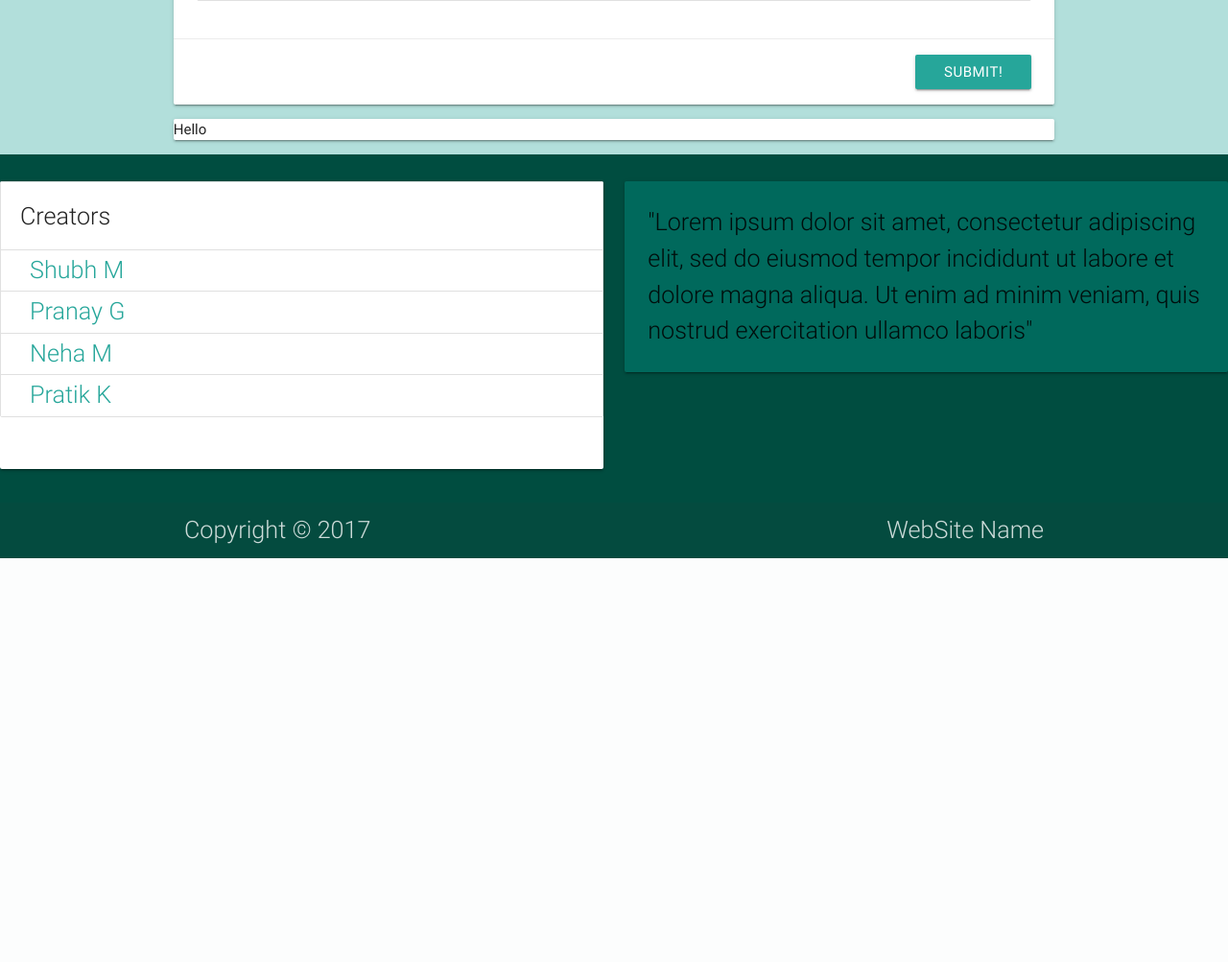
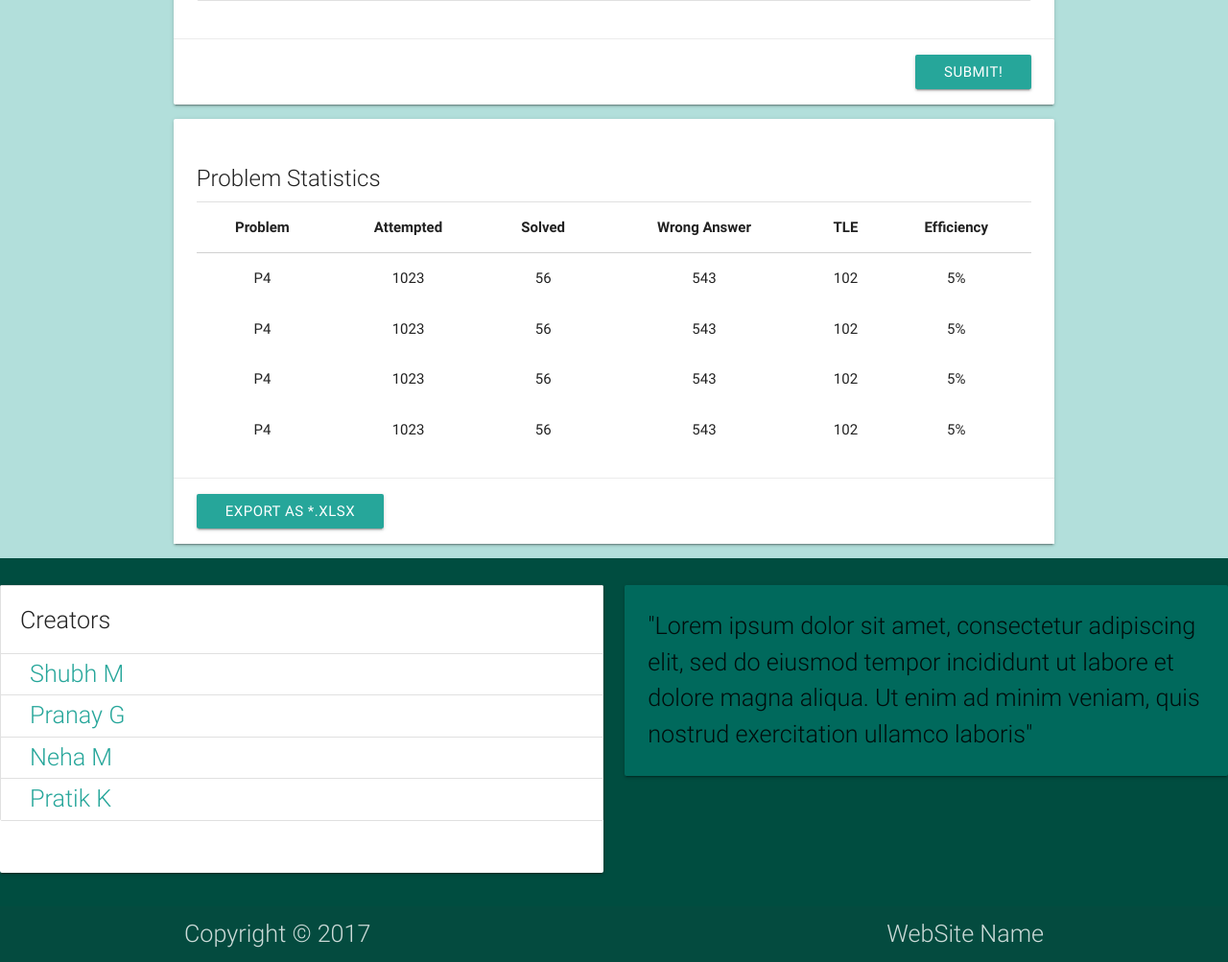
Before and after one commit to Pk13055/effective-giggle, a Python web app: template Templates/profile_admin.html in a window 1280 px wide. Shown: the part 1711-2714 px from the top of the page at 96% size. Before the commit the page ends 2293 px from the top, so only its background shows below. Run offline with Jinja, Linux system fonts and the light colour scheme; the template is opened without the code that fills it, so the values that code supplies are empty; some libraries are stand-ins or nearby versions.

Commit message:
Admin page complete

```diff
--- a/Templates/profile_admin.html
+++ b/Templates/profile_admin.html
@@ -1,7 +1,7 @@
 <!DOCTYPE html>
 <html>
 <head>
-		<title>Profile</title>
+		<title>Profile - Admin</title>
 	<meta charset="utf-8">
 	<link href="../materialize/css/materialize.min.css" type="text/css" rel="stylesheet">
 	<script src="https://ajax.googleapis.com/ajax/libs/jquery/3.1.0/jquery.min.js"></script>
@@ -229,7 +229,57 @@ filehandle = open(filename, "w")
 				</form>
 			</div>
 			<div class="row card">
-				<span> Hello </span>
+				<div class="card-content">
+					<h3 class="card-title"> Problem Statistics </h3>
+					<div class="divider"></div>
+					<table class="highlight centered responsive-table">
+						<thead>
+							<tr>
+								<th>Problem</th>
+								<th>Attempted</th>
+								<th>Solved</th>
+								<th>Wrong Answer</th>
+								<th>TLE</th>
+								<th>Efficiency</th>
+							</tr>
+						</thead>
+						<tbody>
+							<tr>
+								<td>P4</td>
+								<td>1023</td>
+								<td>56</td>
+								<td>543</td>
+								<td>102</td>
+								<td>5%</td>
+							</tr>
+							<tr>
+								<td>P4</td>
+								<td>1023</td>
+								<td>56</td>
+								<td>543</td>
+								<td>102</td>
+								<td>5%</td>
+							</tr><tr>
+								<td>P4</td>
+								<td>1023</td>
+								<td>56</td>
+								<td>543</td>
+								<td>102</td>
+								<td>5%</td>
+							</tr><tr>
+								<td>P4</td>
+								<td>1023</td>
+								<td>56</td>
+								<td>543</td>
+								<td>102</td>
+								<td>5%</td>
+							</tr>
+						</tbody>
+					</table>
+				</div>
+				<div class="card-action left-align">
+					<button class="btn waves-effect waves-light"> Export as *.xlsx</button>
+				</div>
 			</div>
 		</div>
 	</main>
```
